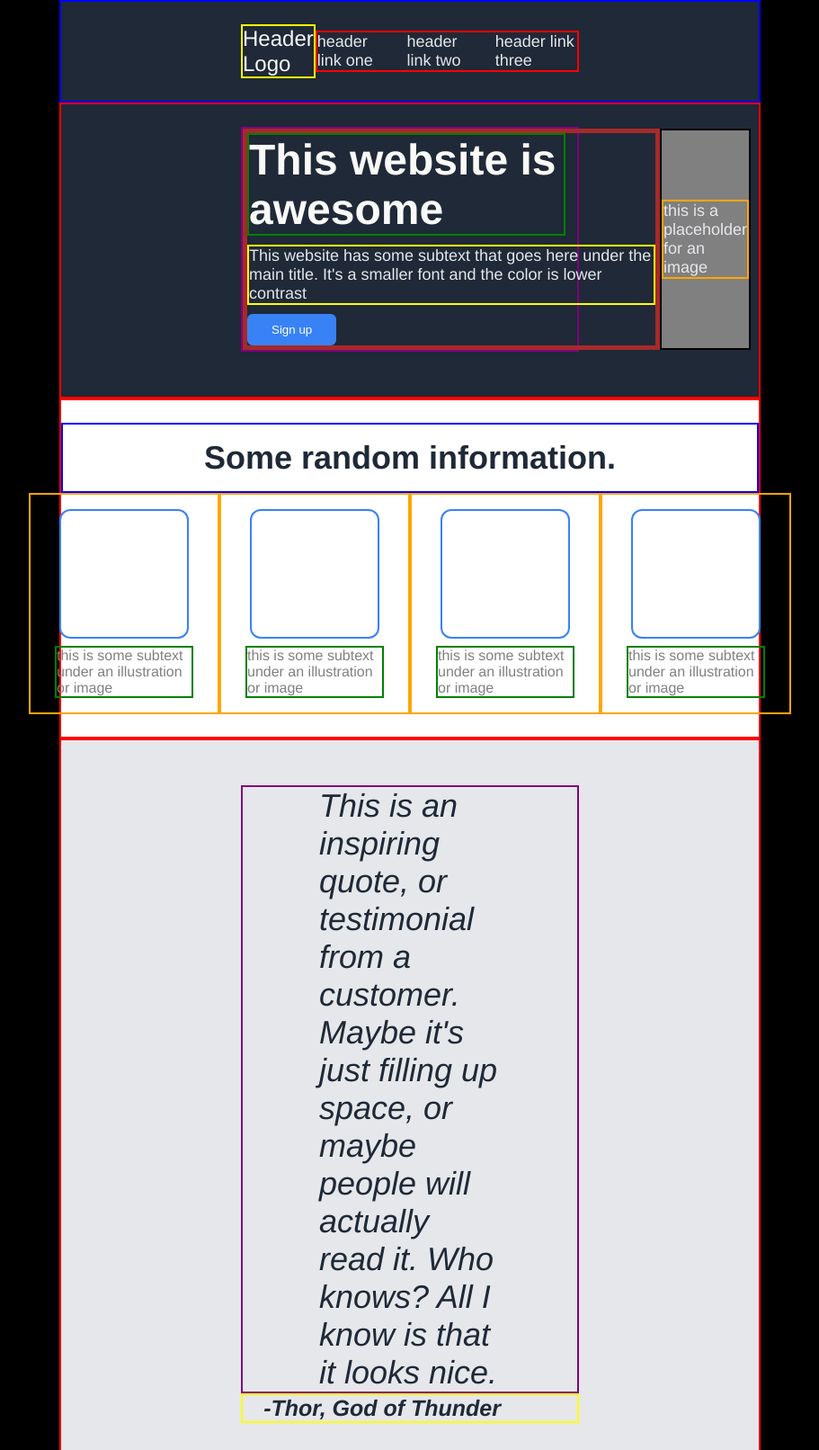
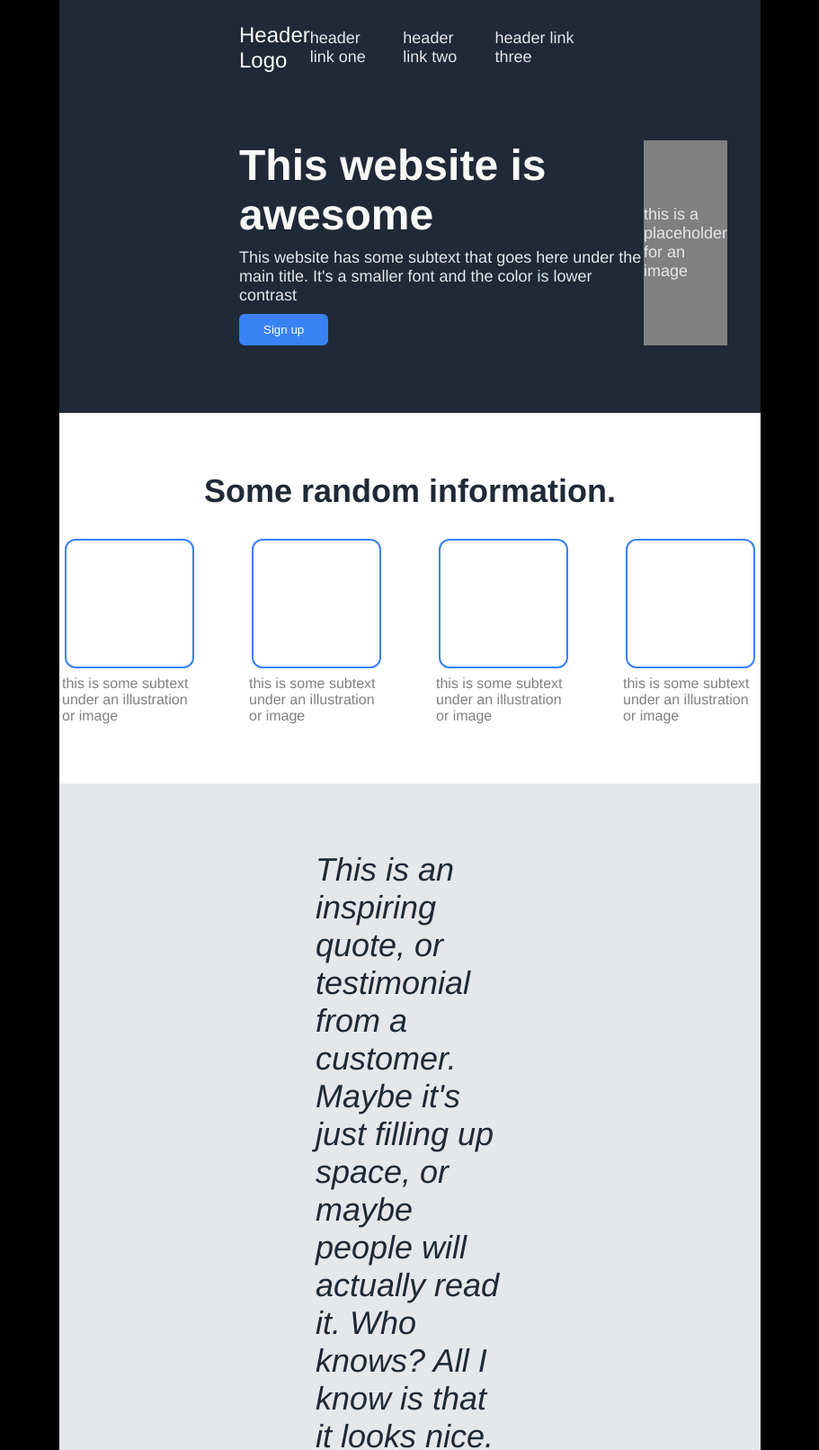
Before and after one commit to lindsayy1/landing-page, a plain HTML site: page index.html in a window 1280 px wide. Shown: the top 1612 px of the page at 90% size, without its empty margins (184-1095 px from the left). Drawn offline with Linux system fonts and the light colour scheme.

Commit message:
Comment out all temporary boundaries

```diff
--- a/style.css
+++ b/style.css
@@ -13,7 +13,7 @@ body{
 .header{
     display: flex;
     justify-content: space-between;
-    border: 2px solid blue;
+    /*border: 2px solid blue;*/
     align-items: center;
     margin: 0;
     padding-bottom: 25px;
@@ -22,7 +22,7 @@ body{
 }
 
 .logo {
-    border: 2px solid yellow;
+    /*border: 2px solid yellow;*/
     font-size: 24px;
     color: #F9FAF8;
     margin-left: 200px;
@@ -34,7 +34,7 @@ body{
     list-style-type: none;
     justify-content: space-between;
     gap: 16px;
-    border: 2px solid red;
+    /*border: 2px solid red;*/
     font-size: 18px;
     margin-right: 200px;
 }
@@ -50,10 +50,10 @@ a {
 
  .first-stripe{
     /*display: flex; */
-    border: 2px solid red;
+    /*border: 2px solid red;*/
     background-color: #1F2937;
-    padding-bottom: 50px;
-    padding-top: 25px;
+    padding-bottom: 75px;
+    padding-top: 50px;
  }
 
  .left-first{
@@ -61,12 +61,12 @@ a {
    flex-direction: column;
    align-items: flex-start;
    flex: 1;
-   border: 5px solid brown;
+   /*border: 5px solid brown;*/
  }
 
  .title-first{
     display: flex;
-    border: 2px solid green;
+    /*border: 2px solid green;*/
     justify-content: flex-start;
     width: 350px;
     flex-wrap: wrap;
@@ -77,7 +77,7 @@ a {
 
  .text-first{
     display:flex;
-    border: 2px solid yellow;
+    /*border: 2px solid yellow;*/
     justify-content: flex-start;
     width: 450px;
     margin: 10px 0;
@@ -92,13 +92,13 @@ a {
 
  .order-first{
     display: flex;
-    border: 2px solid purple;
+    /*border: 2px solid purple;*/
     margin-left: 200px;
     margin-right: 200px;
  }
 
  .right-first{
-    border: 2px solid black;
+    /*border: 2px solid black;*/
     display: flex;
     flex: 1;
     align-items: center;
@@ -108,19 +108,19 @@ a {
  }
 
  .placeholder-first{
-    border: 2px solid orange;
+    /*border: 2px solid orange;*/
     font-size: 18px;
     color: #E5E7EB;
  }
 
  .second-stripe {
-   border: 2px solid red;
-   padding-bottom: 25px;
-   padding-top: 25px;
+   /*border: 2px solid red;*/
+   padding-bottom: 50px;
+   padding-top: 50px;
    background-color: white;
  }
  .title-second{
-   border: 2px solid blue;
+   /*border: 2px solid blue;*/
    display: flex;
    justify-content: center;
    padding: 16px;
@@ -148,7 +148,7 @@ a {
   .group1, .group2, .group3, .group4 {
    display: flex;
    flex-direction: column;
-   border: 2px solid orange;
+   /*border: 2px solid orange;*/
    justify-content: center;
    align-items: center;
    padding: 16px;
@@ -156,16 +156,16 @@ a {
 
   .text-second{
    display: flex;
-   border: 2px solid green;
+   /*border: 2px solid green;*/
    flex-wrap: wrap;
    width: 150px;
    color: gray;
   }
 
   .third-stripe{
-   border: 2px solid red;
-   padding-bottom: 50px;
-   padding-top: 50px;
+   /*border: 2px solid red;*/
+   padding-bottom: 75px;
+   padding-top: 75px;
    background-color: #E5E7EB;
   }
 
@@ -176,7 +176,7 @@ a {
    font-size: 36px;
    font-style: italic;
    color: #1F2937;
-   border: 2px solid purple;
+   /*border: 2px solid purple;*/
    margin-left: 200px;
    margin-right: 200px;
    padding-left: 85px;
@@ -187,7 +187,7 @@ a {
    justify-content: flex-end;
    margin-left: 200px;
    margin-right: 200px;
-   border: 2px solid yellow;
+   /*border: 2px solid yellow;*/
    padding-right: 85px;
    font-size: 25px;
    font-style: italic;
@@ -206,7 +206,7 @@ a {
 
 
  .fourth-stripe{
-   border: 2px solid red;
+   /*border: 2px solid red;*/
    padding-bottom: 50px;
    padding-top: 50px;
    background-color: white;
@@ -215,7 +215,7 @@ a {
  .fourth-blue{
    margin-left: 200px;
    margin-right: 200px;
-   border: 2px solid yellow;
+   /*border: 2px solid yellow;*/
    background-color: #3882F6;
    padding-top: 60px;
    padding-bottom: 60px;
@@ -224,7 +224,7 @@ a {
  }
 
  .fourth-middle{
-   border: 2px solid black;
+   /*border: 2px solid black;*/
    display: flex;
    justify-content: space-between;
    padding-left: 100px;
@@ -235,13 +235,13 @@ a {
    display: flex;
    justify-content: flex-start;
    font-weight: 600;
-   border: 2px solid red;
+   /*border: 2px solid red;*/
    color: white;
    padding-bottom: 10px;
  }
 
  .text-fourth{
-   border: 2px solid purple;
+   /*border: 2px solid purple;*/
    color: white;
  }
 
@@ -249,14 +249,14 @@ a {
    display: flex;
    align-items: flex-start;
    flex-direction: column;
-   border: 2px solid pink;
+   /*border: 2px solid pink;*/
    /*margin-left: 20px;*/
  }
 
  .right-fourth{
   display: flex;
   align-items: center;
-   border: 2px solid green;
+   /*border: 2px solid green;*/
    /*margin-right: 20px;*/
 
  }
@@ -265,7 +265,7 @@ a {
  }
 
  .footer{
-   border: 2px solid blue;
+   /*border: 2px solid blue;*/
    align-items: center;
    margin: 0;
    padding-bottom: 25px;
@@ -276,6 +276,6 @@ a {
 .copyright{
    display: flex;
    justify-content: center;
-   border: 2px solid orange;
+   /*border: 2px solid orange;*/
    color:white
 }
```
